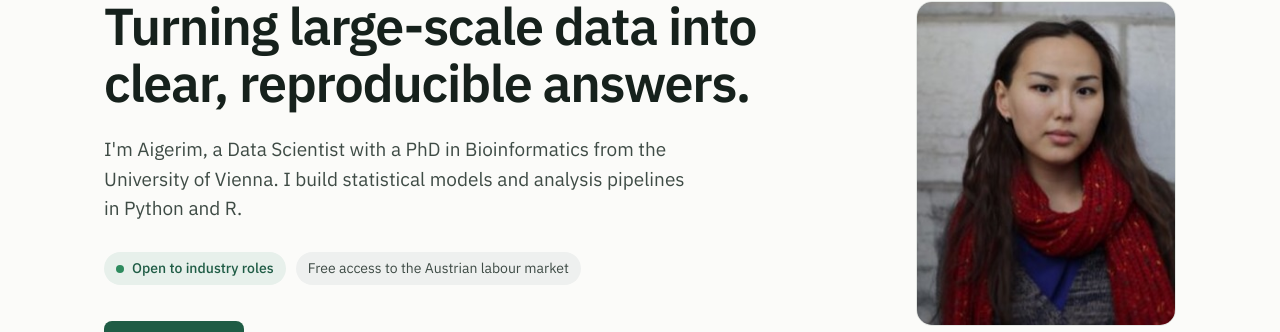
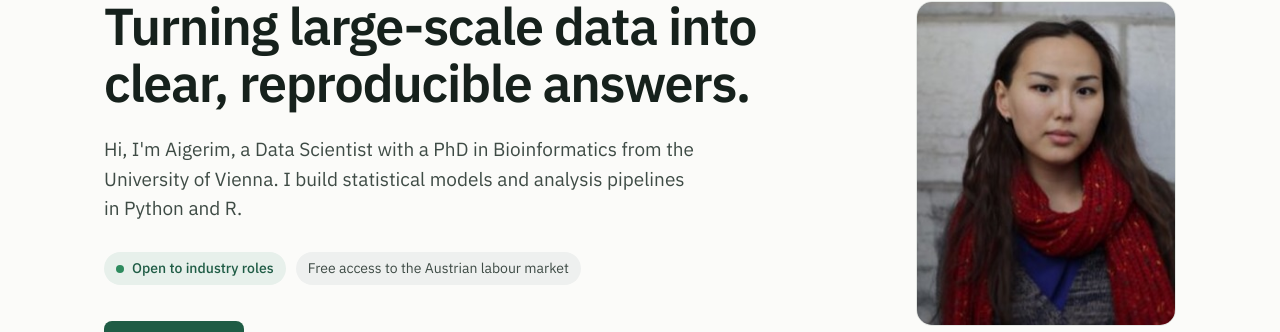
Before and after one commit to Rymbekova/rymbekova.github.io, a Jekyll site: the page built from index.html, in a window 1280 px wide and 900 px high. Shown: the part 204-536 px from the top of the window. Built offline with Jekyll 4.4.1, drawn with Linux system fonts in a browser that asks for light colours.

Commit message:
Update index.html

```diff
--- a/index.html
+++ b/index.html
@@ -6,7 +6,7 @@
   <div class="hero-text">
     <p class="eyebrow">{{ site.tagline }}</p>
     <h1>Turning large-scale data into clear, reproducible answers.</h1>
-    <p class="lead">I'm Aigerim, a Data Scientist with a PhD in Bioinformatics from the University of Vienna. I build statistical models and analysis pipelines in Python and R.</p>
+    <p class="lead">Hi, I'm Aigerim, a Data Scientist with a PhD in Bioinformatics from the University of Vienna. I build statistical models and analysis pipelines in Python and R.</p>
     <div class="badges">
       <span class="badge badge-accent"><span class="dot"></span>Open to industry roles</span>
       <span class="badge">Free access to the Austrian labour market</span>
```
